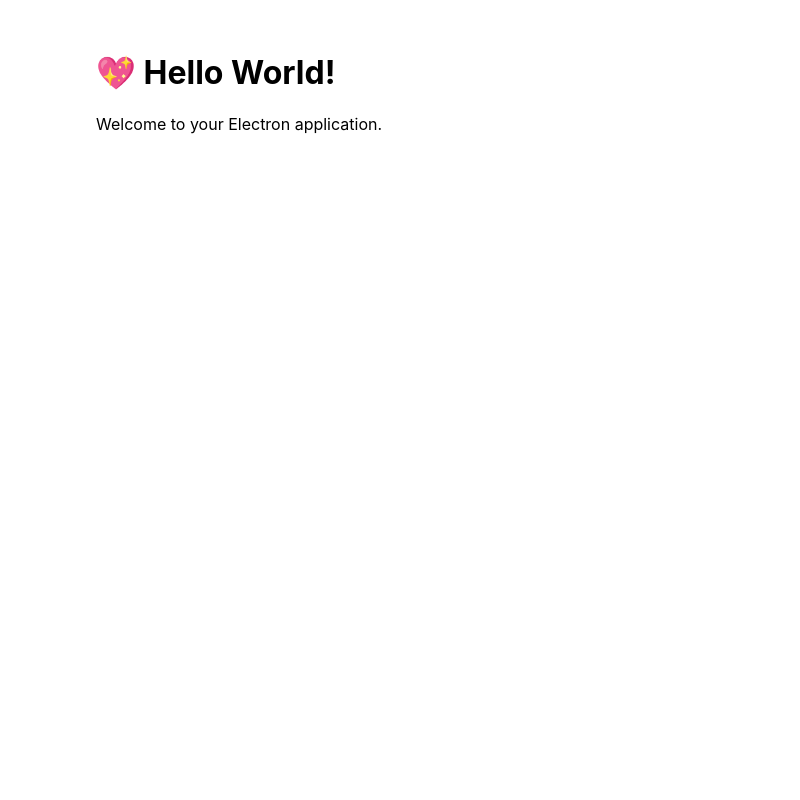
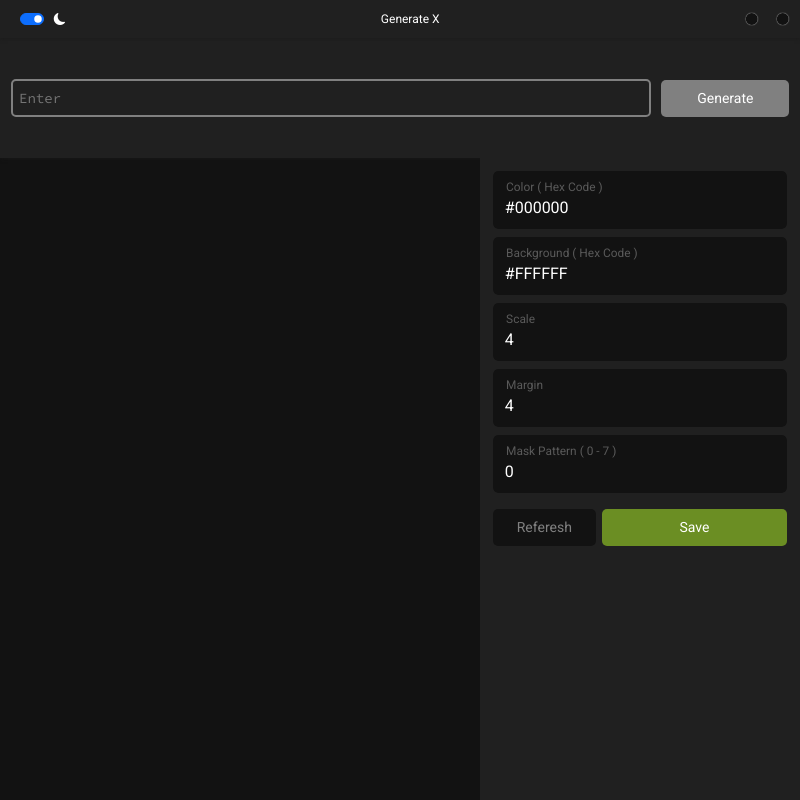
Before and after one commit to abubakerx1da49/GenerateX, an Electron app: page src/index.html in a window 800 px wide. Drawn offline with nearby package versions, Linux system fonts and the light colour scheme.

Commit message:
Finished

```diff
--- a/package.json
+++ b/package.json
@@ -45,7 +45,9 @@
     }
   },
   "dependencies": {
-    "electron-squirrel-startup": "^1.0.0"
+    "electron-dl": "^3.3.1",
+    "electron-squirrel-startup": "^1.0.0",
+    "qrcode": "^1.5.1"
   },
   "devDependencies": {
     "@electron-forge/cli": "^6.0.0-beta.63",
--- /dev/null
+++ b/src/JS/main.js
@@ -0,0 +1,131 @@
+let QRCode = require('qrcode')
+let { ipcRenderer, shell, BrowserWindow, screen } = require('electron');
+
+let canvas = document.getElementById('canvas')
+let input = document.getElementById("input")
+let generate_btn = document.getElementById("generate")
+
+// For Button Disable
+setInterval(() => {
+    if (input.value.length == 0) {
+        generate_btn.disabled = true
+    } else {
+        generate_btn.disabled = false
+    }
+}, 250);
+
+
+// Values
+let color;
+let bg;
+let scale;
+let margin;
+let mp;
+let r = document.querySelector(':root');
+let main_url;
+
+setInterval(() => {
+    color = document.getElementById("color").value
+    bg = document.getElementById("bg").value
+    scale = document.getElementById("scale").value
+    margin = document.getElementById("margin").value
+    mp = document.getElementById("mp").value
+
+
+    // For Dark Mode
+    let DarkMode = document.getElementById("DarkMode").checked;
+
+    if (DarkMode == true) {
+        r.style.setProperty('--theme-background', '#191919');
+        r.style.setProperty('--theme-background-2', '#121212');
+        r.style.setProperty('--editor-background', '#202020');
+        r.style.setProperty('--theme-color', 'white');
+        r.style.setProperty('--min-color', 'lightblue');
+        r.style.setProperty('--max-color', 'lightgreen');
+        r.style.setProperty('--shadow-color', '#191919');
+    } else {
+        r.style.setProperty('--theme-background', 'lightgray');
+        r.style.setProperty('--theme-background-2', 'white');
+        r.style.setProperty('--editor-background', '#F0F0F0');
+        r.style.setProperty('--theme-color', 'black');
+        r.style.setProperty('--min-color', 'blue');
+        r.style.setProperty('--max-color', 'green');
+        r.style.setProperty('--shadow-color', 'darkgray');
+    }
+
+
+}, 250);
+
+
+// Event on Generate Button is Clicked
+generate_btn.addEventListener("click", () => {
+    console.log(color, bg, scale, margin, mp)
+    QRCode.toCanvas(canvas, input.value, {
+        color: {
+            dark: color,
+            light: bg,
+        },
+        scale: scale,
+        margin: margin,
+        maskPattern: mp,
+    },
+        function (error) {
+            if (error) console.error(error)
+        })
+
+    QRCode.toDataURL(input.value)
+        .then(url => {
+            console.log(url)
+            main_url = url
+        })
+        .catch(err => {
+            console.error(err)
+        })
+})
+
+
+// Title Bar JS
+document.getElementById("quit-button").addEventListener("click", () => {
+    ipcRenderer.send('quit-app')
+})
+
+document.getElementById("refresh_btn").addEventListener("click", () => {
+    ipcRenderer.send('reload-app')
+})
+
+document.getElementById("minimize-button").addEventListener("click", () => {
+    ipcRenderer.send('minimize-app')
+})
+
+// document.getElementById("maximize-button").addEventListener("click", () => {
+//     ipcRenderer.send('maximize-app')
+//     ipcRenderer.on("maximizing-icon", (event, icon) => {
+//         // if (icon == "Max") {
+//         //     document.getElementById("maximize-button").innerHTML = `<i class="bi bi-app"></i>`
+//         // } else if (icon == "UnMax") {
+//         //     document.getElementById("maximize-button").innerHTML = `<i class="bi bi-app-indicator"></i>`
+//         // }
+//     })
+// })
+
+// ipcRenderer.on('asynchronous-message', function (evt, message) {
+//     let icon = message.icon;
+//     // console.log(icon)
+//     // if (icon == "Max") {
+//     //     document.getElementById("maximize-button").innerHTML = `<i class="bi bi-app-indicator"></i>`
+//     // } else if (icon == "UnMax") {
+//     //     document.getElementById("maximize-button").innerHTML = `<i class="bi bi-app"></i>`
+//     // }
+// });
+
+
+// Function to Downlaod an Image
+
+let downloadImage = () => {
+    // let url = "https://www.timeoutdubai.com/cloud/timeoutdubai/2021/09/11/hfpqyV7B-IMG-Dubai-UAE.jpg"
+    ipcRenderer.send('download-img', {
+        payload: {
+            url: main_url
+        }
+    })
+}
--- a/src/index.css
+++ /dev/null
@@ -1,7 +0,0 @@
-body {
-  font-family: -apple-system, BlinkMacSystemFont, 'Segoe UI', Roboto, Helvetica,
-    Arial, sans-serif;
-  margin: auto;
-  max-width: 38rem;
-  padding: 2rem;
-}
--- a/src/index.html
+++ b/src/index.html
@@ -1,12 +1,106 @@
 <!DOCTYPE html>
-<html>
-  <head>
-    <meta charset="UTF-8" />
-    <title>Hello World!</title>
-    <link rel="stylesheet" href="index.css" />
-  </head>
-  <body>
-    <h1>💖 Hello World!</h1>
-    <p>Welcome to your Electron application.</p>
-  </body>
+<html lang="en">
+
+<head>
+  <meta charset="UTF-8">
+  <meta http-equiv="X-UA-Compatible" content="IE=edge">
+  <meta name="viewport" content="width=device-width, initial-scale=1.0">
+  <title>Generate X</title>
+
+  <!-- CSS Bootstrap -->
+  <link href="https://cdn.jsdelivr.net/npm/bootstrap@5.2.0/dist/css/bootstrap.min.css" rel="stylesheet"
+    integrity="sha384-gH2yIJqKdNHPEq0n4Mqa/HGKIhSkIHeL5AyhkYV8i59U5AR6csBvApHHNl/vI1Bx" crossorigin="anonymous">
+    <link rel="stylesheet" href="https://cdn.jsdelivr.net/npm/bootstrap-icons@1.9.1/font/bootstrap-icons.css">
+
+  <link rel="stylesheet" href="style.css">
+
+</head>
+
+<body>
+
+  <div class="appbar_section section">
+
+    <div class="img">
+
+      <!-- <img src="./img/MD.png" alt="" style="margin-left: .4rem;"> -->
+      <div class="form-check form-switch">
+        <label class="form-check-label" for="DarkMode"><i class="bi bi-moon-fill ms-1"></i></label>
+        <input class="form-check-input" type="checkbox" role="switch" id="DarkMode" checked>
+      </div>
+
+    </div>
+
+    <div style="display: flex; justify-content: center; align-items: center;">
+      <div id="location">
+        Generate X
+      </div>
+    </div>
+
+    <div class="buttons">
+
+
+      <div>
+        <button id="minimize-button"><i class="bi bi-circle-fill"></i></button>
+        <!-- <button id="maximize-button"><i class="bi bi-circle-fill"></i></button> -->
+        <button id="quit-button"><i class="bi bi-circle-fill"></i></button>
+      </div>
+      <!-- <button id="minimize-button"><i class="bi bi-dash-lg"></i></button>
+          <button id="maximize-button"><i class="bi bi-app-indicator"></i></button>
+          <button id="quit-button"><i class="bi bi-x-lg"></i></button> -->
+    </div>
+
+  </div>
+
+  <div class="upper_section">
+    <input type="text" id="input" placeholder="Enter">
+    <button type="submit" id="generate" disabled>Generate</button>
+  </div>
+
+  <div class="lower_section">
+    <div class="left_section">
+      <canvas id="canvas"></canvas>
+    </div>
+    <div class="right_section">
+
+        <div class="form-floating mb-2 w-100">
+          <input type="text" class="form-control" id="color" placeholder="Color ( Hex Code )" value="#000000">
+          <label for="color">Color ( Hex Code )</label>
+        </div>
+
+        <div class="form-floating mb-2 w-100">
+          <input type="text" class="form-control" id="bg" placeholder="Background ( Hex Code )" value="#FFFFFF">
+          <label for="bg">Background ( Hex Code )</label>
+        </div>
+
+        <div class="form-floating mb-2 w-100">
+          <input type="number" class="form-control" id="scale" placeholder="Scale" value="4">
+          <label for="scale">Scale</label>
+        </div>
+
+        <div class="form-floating mb-2 w-100">
+          <input type="number" class="form-control" id="margin" placeholder="Margin" value="4">
+          <label for="margin">Margin</label>
+        </div>
+
+        <div class="form-floating mb-3 w-100">
+          <input type="number" class="form-control" id="mp" max="7" min="0" placeholder="Mask Pattern ( 0 - 7 )" value="0">
+          <label for="mp">Mask Pattern ( 0 - 7 )</label>
+        </div>
+
+        <div class="attr_buttons">
+          <button type="button" class="refresh_btn" id="refresh_btn">Referesh</button>
+          <button type="button" class="save_btn" onclick="downloadImage('img')" id="save_btn">Save</button>
+        </div>
+
+    </div>
+  </div>
+
+</body>
+
+<!-- JavaScript Bootstrap -->
+<script src="https://cdn.jsdelivr.net/npm/bootstrap@5.2.0/dist/js/bootstrap.bundle.min.js"
+  integrity="sha384-A3rJD856KowSb7dwlZdYEkO39Gagi7vIsF0jrRAoQmDKKtQBHUuLZ9AsSv4jD4Xa" crossorigin="anonymous"></script>
+
+<script src="./JS/main.js"></script>
+
 </html>
--- /dev/null
+++ b/src/style.css
@@ -0,0 +1,259 @@
+@import url('https://fonts.googleapis.com/css2?family=Roboto&family=Source+Code+Pro&display=swap');
+
+* {
+  margin: 0px;
+  padding: 0px;
+  box-sizing: border-box;
+  overflow: hidden;
+}
+
+:root {
+  --theme-background: #191919;
+  --theme-background-2: #121212;
+  --editor-background: #202020;
+  --theme-color: white;
+  --min-color: lightblue;
+  --max-color: lightgreen;
+  --shadow-color: #191919;
+  /* --theme-background: lightgray;
+  --theme-background-2: white;
+  --editor-background: #F0F0F0;
+  --theme-color: black;
+  --min-color: blue;
+  --max-color: green;
+  --shadow-color: darkgray; */
+}
+
+body {
+  width: 100vw;
+  height: 100vh;
+  font-family: 'Roboto', sans-serif;
+  font-size: 14px;
+  background-color: var(--theme-background-2);
+}
+
+
+.appbar_section {
+  width: 100vw;
+  height: 38px;
+  min-height: 38px;
+  position: relative;
+  /* border: 1px solid black; */
+  display: flex;
+  justify-content: space-between;
+  align-items: center;
+  font-size: .75rem;
+  padding: 0 .2rem;
+  z-index: 60;
+  -webkit-app-region: drag;
+  box-shadow: 0 0 4px var(--shadow-color);
+  color: var(--theme-color);
+  /* border-bottom: 1px solid var(--shadow-color); */
+  background-color: var(--editor-background) !important;
+}
+
+.appbar_section .img{
+  /* border: 1px solid red; */
+  display: flex;
+  justify-content: center;
+  align-items: center;
+  width: 10%;
+  height: 100%;
+  -webkit-app-region: no-drag;
+  padding-top: .5rem;
+}
+
+.img input{
+  box-shadow: none !important;
+  outline: none !important;
+}
+
+.appbar_section .buttons {
+  display: flex;
+  justify-content: center;
+  align-items: center;
+}
+
+.appbar_section .buttons button {
+  height: 28px;
+  width: 28px;
+  min-height: 28px;
+  position: relative;
+  margin: 0;
+  border: none;
+  outline: none;
+  background-color: transparent;
+  cursor: pointer;
+  color: var(--theme-background-2);
+  border-radius: 4px;
+  -webkit-app-region: no-drag;
+  /* border: 1px solid blue; */
+  text-shadow: 0 0 1px var(--theme-color);
+}
+
+.appbar_section .buttons button:first-child:hover {
+  color: var(--min-color);
+}
+
+.appbar_section .buttons button:hover {
+  color: var(--max-color);
+}
+
+.appbar_section .buttons button:last-child:hover {
+  color: red;
+}
+
+.appbar_section img {
+  height: 22px;
+  margin-right: .3rem;
+  border-radius: .2rem;
+}
+
+/* Code to Remove Arrow From Input */
+/* Chrome, Safari, Edge, Opera */
+input::-webkit-outer-spin-button,
+input::-webkit-inner-spin-button {
+  -webkit-appearance: none;
+  margin: 0;
+}
+
+/* Firefox */
+input[type=number] {
+  -moz-appearance: textfield;
+}
+
+.upper_section {
+  /* border: 2px solid brown; */
+  width: 100%;
+  height: 15vh;
+  display: flex;
+  justify-content: space-evenly;
+  align-items: center;
+  background-color: var(--editor-background);
+  box-shadow: 0 0 4px var(--shadow-color);
+}
+
+.upper_section input {
+  width: 80%;
+  outline: none;
+  border: 2px solid gray;
+  padding: .4rem;
+  border-radius: 5px;
+  font-family: 'Source Code Pro', sans-serif;
+  background-color: transparent;
+  color: var(--theme-color);
+}
+
+.upper_section input:focus {
+  border: 2px solid red;
+}
+
+.upper_section button {
+  width: 16%;
+  padding: .5rem;
+  border-radius: 5px;
+  color: white;
+  background-color: orangered;
+  outline: none;
+  border: none;
+  cursor: pointer;
+}
+
+.upper_section button:disabled {
+  background-color: gray;
+  cursor: default;
+}
+
+.lower_section {
+  /* border: 2px solid blue; */
+  width: 100%;
+  height: 85vh;
+  display: flex;
+  justify-content: space-between;
+}
+
+.left_section {
+  /* border: 2px solid green; */
+  width: 55%;
+  height: 100%;
+  display: flex;
+  justify-content: center;
+  align-items: center;
+  flex-direction: column;
+  border-radius: 7px;
+}
+
+.left_section canvas {
+  width: 250px;
+  height: 250px;
+  /* border: 1px solid black; */
+  border-radius: 5px;
+  margin-bottom: .5rem;
+  transition: all .3s ease !important;
+}
+
+.right_section {
+  /* border: 2px solid orange; */
+  background-color: var(--editor-background);
+  width: 40%;
+  height: 100%;
+  padding: .8rem;
+  display: flex;
+  justify-content: flex-start;
+  align-items: center;
+  flex-direction: column;
+}
+
+.right_section .form-floating {
+  background-color: transparent;
+  border: none;
+  border-radius: 5px;
+  color: var(--theme-color);
+}
+
+.right_section .form-floating label {
+  color: gray;
+}
+
+.right_section input{
+  width: 100% !important;
+  border: none;
+  outline: none;
+  border-radius: 5px;
+  background-color: var(--theme-background-2);
+  color: var(--theme-color);
+}
+.right_section input:focus{
+  background-color: var(--theme-background-2);
+  color: var(--theme-color);
+}
+
+.attr_buttons{
+  display: flex;
+  justify-content: space-between;
+  align-items: center;
+  width: 100%;
+}
+
+.attr_buttons button{
+  padding: .5rem;
+  color: white;
+  border: none;
+  outline: none;
+  border-radius: 5px;
+}
+
+.save_btn {
+  width: 63%;
+  background-color: olivedrab;
+}
+
+.refresh_btn {
+  width: 35%;
+  background-color: var(--theme-background-2);
+  color: gray !important;
+}
+
+.refresh_btn:hover{
+  color: var(--theme-color) !important;
+}
```
Also changed, not shown: src/index.js (+89 -3 lines), filename.png (added), 1 other file.
